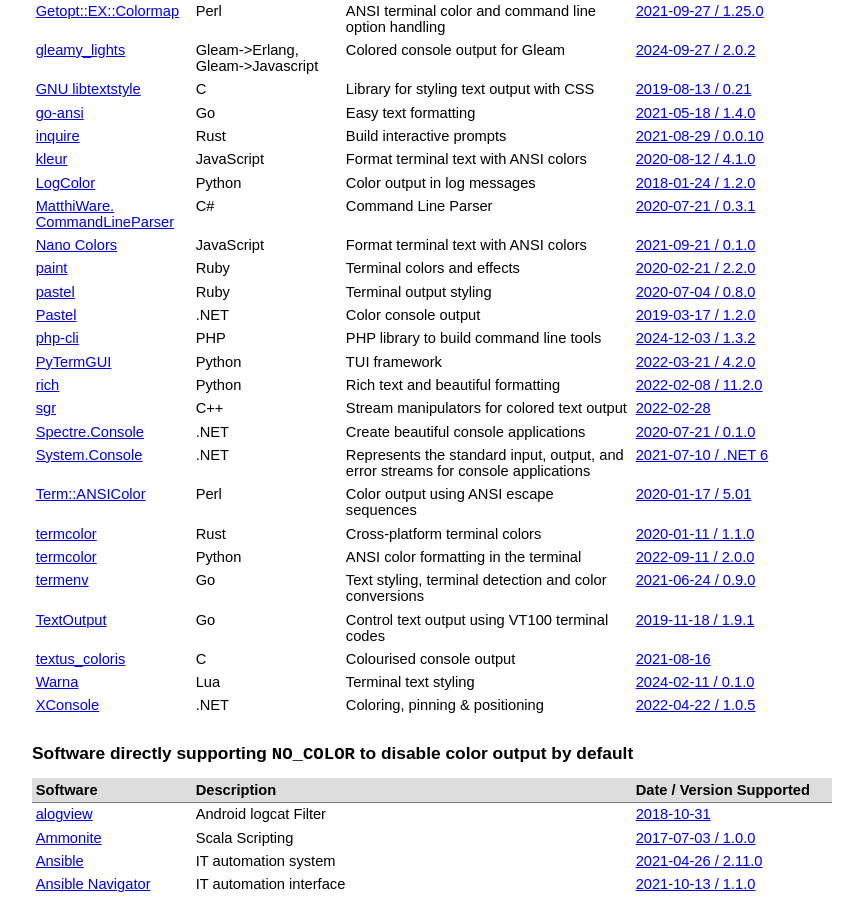
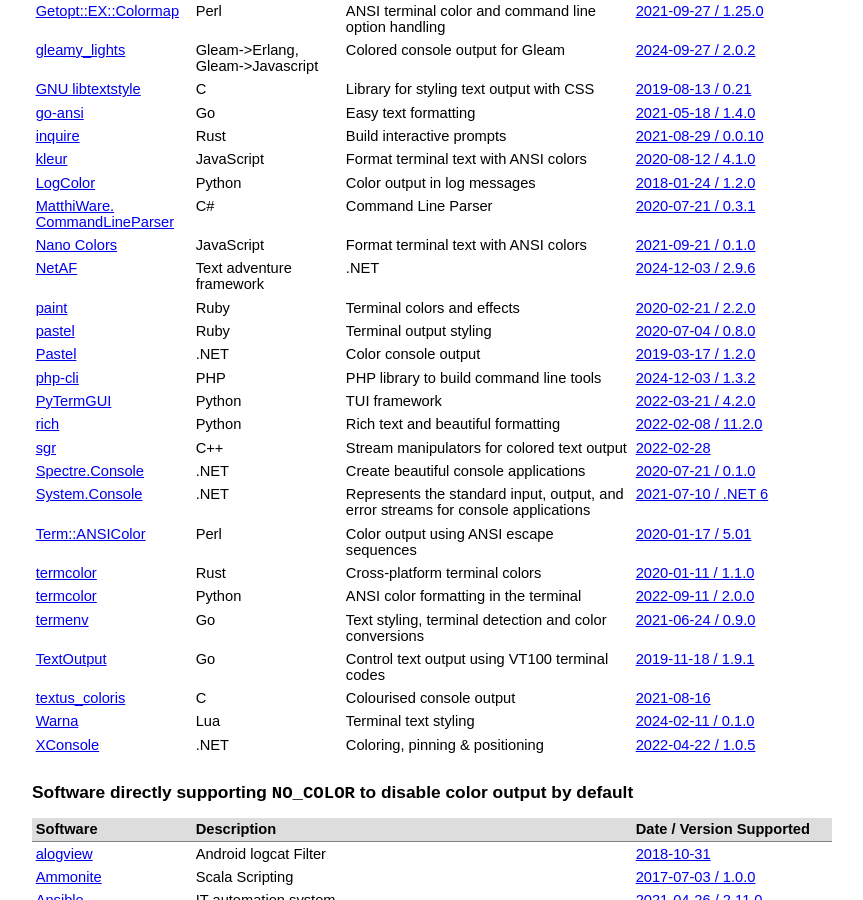
Before and after one commit to jcs/no_color, a Jekyll site: the page built from index.md, in a window 1280 px wide and 900 px high, scrolled down 1907 px. Shown: the whole window, without its empty margins (208-1071 px from the left). Built offline with Jekyll 4.4.1, drawn with Linux system fonts in a browser that asks for light colours; our own code applies the rules of GitHub Pages for plain Markdown files.

Commit message:
Added NO_COLOR support info for NetAF (#298)
Co-authored-by: ben_singer <ben@singerinstruments.com>

```diff
--- a/index.md
+++ b/index.md
@@ -122,6 +122,7 @@ color by default via `NO_COLOR`.
 | [LogColor](https://github.com/induane/logcolor) | Python | Color output in log messages | [2018-01-24 / 1.2.0](https://github.com/induane/logcolor/commit/0092b0af2a1506eee2b0ca028b1cf51f78fc91fa) |
 | [MatthiWare. CommandLineParser](https://github.com/MatthiWare/CommandLineParser.Core) | C# | Command Line Parser | [2020-07-21 / 0.3.1](https://github.com/MatthiWare/CommandLineParser.Core/commit/240154043afadee1a581866f537b22048d2f69bc) |
 | [Nano Colors](https://github.com/ai/nanocolors) | JavaScript | Format terminal text with ANSI colors | [2021-09-21 / 0.1.0](https://github.com/ai/nanocolors/releases/tag/0.1.0) |
+| [NetAF](https://github.com/benpollarduk/NetAF) | Text adventure framework | .NET | [2024-12-03 / 2.9.6](https://github.com/benpollarduk/NetAF/releases/tag/2.9.6) |
 | [paint](https://github.com/janlelis/paint) | Ruby | Terminal colors and effects | [2020-02-21 / 2.2.0](https://github.com/janlelis/paint/tree/v2.2.0) |
 | [pastel](https://github.com/piotrmurach/pastel) | Ruby | Terminal output styling | [2020-07-04 / 0.8.0](https://github.com/piotrmurach/pastel/releases/tag/v0.8.0) |
 | [Pastel](https://github.com/silkfire/Pastel) | .NET | Color console output | [2019-03-17 / 1.2.0](https://github.com/silkfire/Pastel/commit/8a89c2930a2b7ff2c6beae67e6c00fe1d74189d5) |
```
